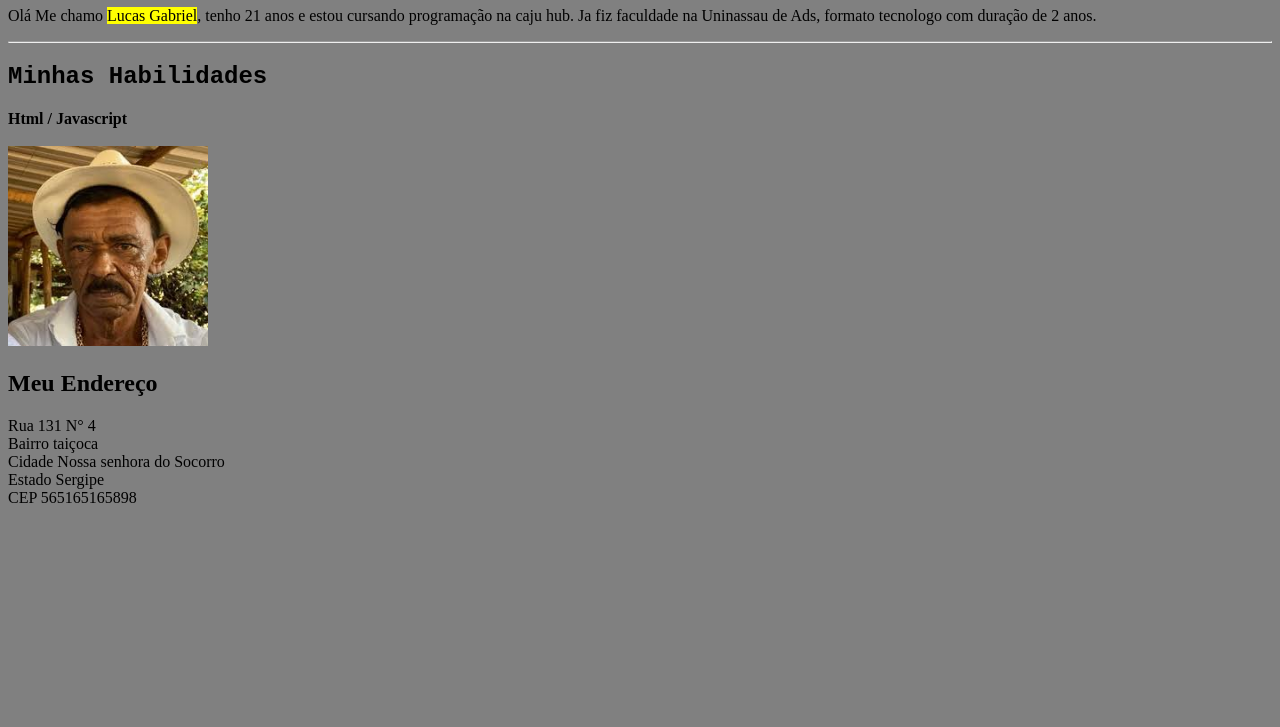
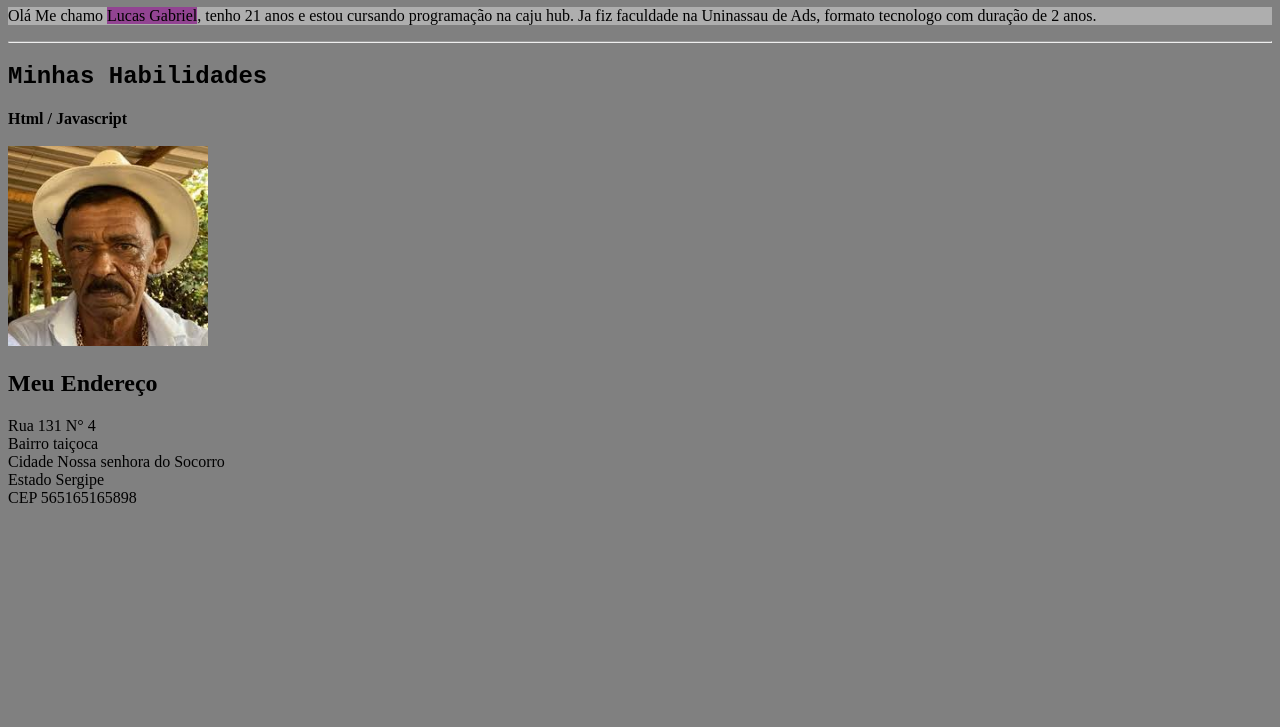
Before and after one commit to lucasgsouz/Jovemtech2025, a plain HTML site: page Atividade 12.12/ex1_biografia.html in a window 1280 px wide. Shown: the part 73-800 px from the top of the page. Drawn offline with Linux system fonts and the light colour scheme.

Commit message:
consegui fazer um styler para o fundo amarelo que eu tinha achado feio

```diff
--- a/Atividade 12.12/ex1_biografia.html
+++ b/Atividade 12.12/ex1_biografia.html
@@ -21,15 +21,19 @@
             font-family: 'Courier New', Courier, monospace;
         }
 
-        #seila{
-            background-color: #ff0000;
+        #fundo{
+            background-color: #ffffff5b;
+        }
+
+        #fundo2{
+            background-color: rgba(128, 0, 128, 0.608);
         }
     </style>
 </head>
 <body>
     <h1 id="meunome" title="Lucas Brabao 456"> Lucas Gabriel </h1>
 
-    <p id="#seila"> Olá Me chamo <mark>Lucas Gabriel</mark>, tenho 21 anos e estou cursando programação na caju hub.
+    <p id="fundo"> Olá Me chamo <mark id="fundo2">Lucas Gabriel</mark>, tenho 21 anos e estou cursando programação na caju hub.
         Ja fiz faculdade na Uninassau de Ads, formato tecnologo com duração de 2 anos. </p><hr>
 
         <h2 id="habilidade">Minhas Habilidades</h2>
```
